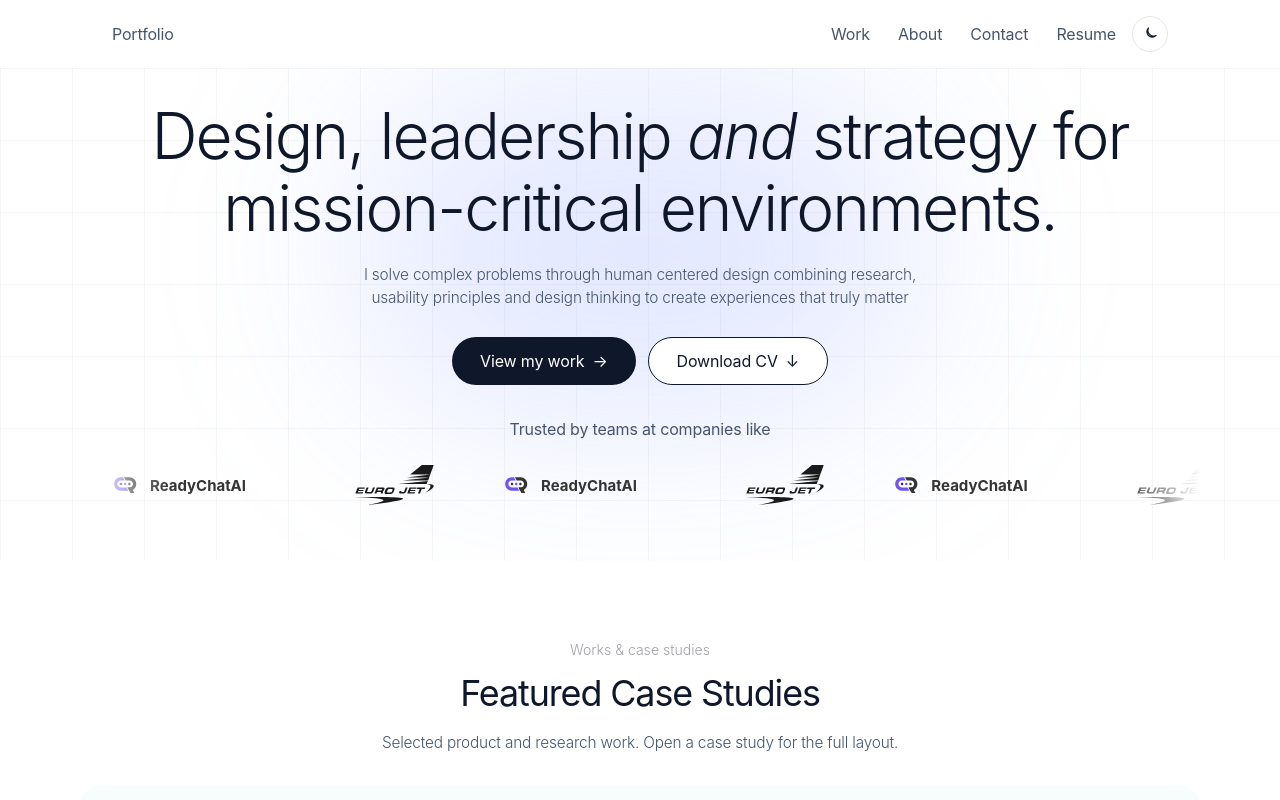
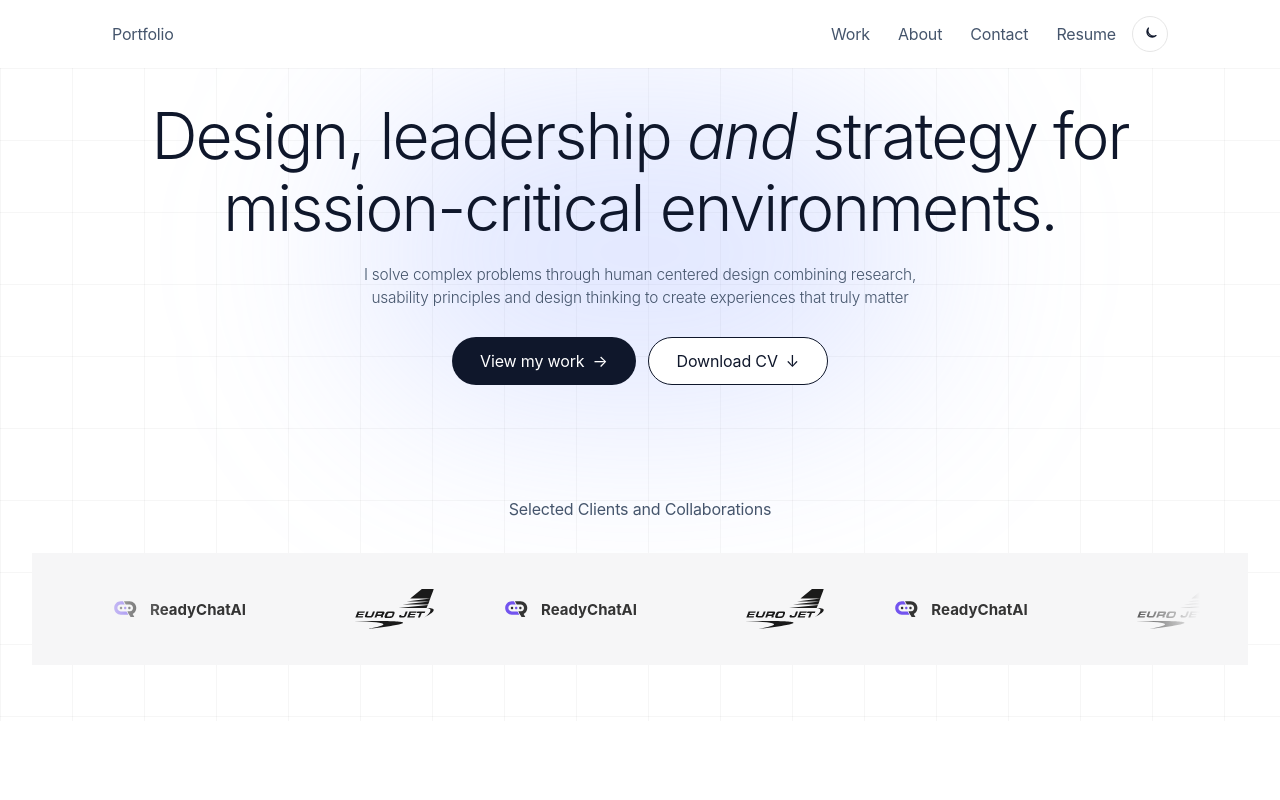
Before and after one commit to Hassan-byte-svg/portfolio-website, a React (Vite) app: page / in a window 1280 px wide. Shown: the top 800 px of the page. Built offline with nearby package versions, Linux system fonts and the light colour scheme.

Commit message:
Match client logo spacing and label to the Figma hero gap.

```diff
--- a/src/components/LogoMarquee.tsx
+++ b/src/components/LogoMarquee.tsx
@@ -4,11 +4,12 @@ export function LogoMarquee() {
   const strip = [...logos, ...logos, ...logos, ...logos]
 
   return (
-    <div className="relative mx-auto mt-8 max-w-[1120px] text-center">
-      <p className="text-[16px] font-normal text-muted">
-        Trusted by teams at companies like
+    <div className="relative mt-28">
+      <p className="text-center text-[16px] font-normal text-muted">
+        Selected Clients and Collaborations
       </p>
-      <div className="logo-marquee mt-6">
+      <div className="mt-8 bg-soft py-9">
+        <div className="logo-marquee mx-auto max-w-[1120px]">
           <div className="logo-marquee-track">
             {[0, 1].map((copy) => (
               <div
@@ -29,5 +30,6 @@ export function LogoMarquee() {
           </div>
         </div>
       </div>
+    </div>
   )
 }
```
Lines whose indentation alone changed are shown as unchanged.
